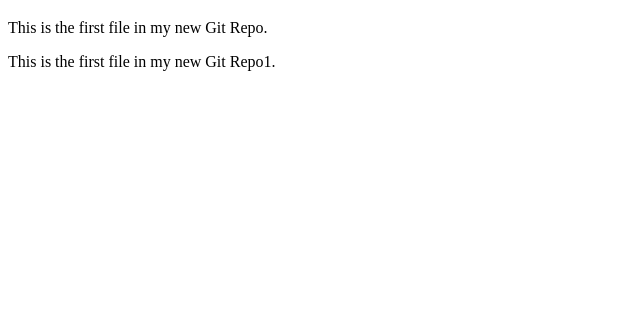
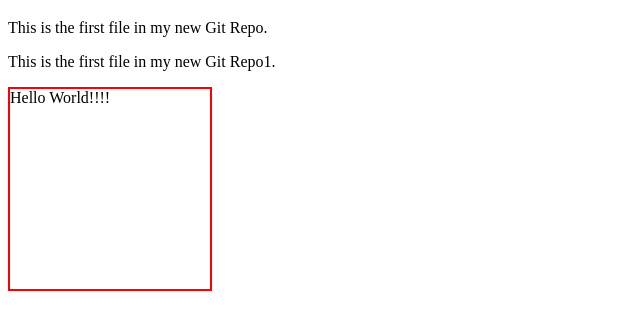
Before and after one commit to wmt-umangp/demo_git_repo, a plain HTML site: page html_demo_git.html in a window 1280 px wide. Shown: the part 61-390 px from the top of the page, without its empty margins (0-640 px from the left). Drawn offline with Linux system fonts and the light colour scheme.

Commit message:
Added Div Tag

```diff
--- a/html_demo_git.html
+++ b/html_demo_git.html
@@ -8,6 +8,7 @@
 <h1>Hello world!</h1>
 <p>This is the first file in my new Git Repo.</p>
 <p>This is the first file in my new Git Repo1.</p>
+<div style="width:200px;height:200px;border: 2px solid red">Hello World!!!!</div>
 
 </body>
 </html>
```
Also changed, not shown: 1 other file.
